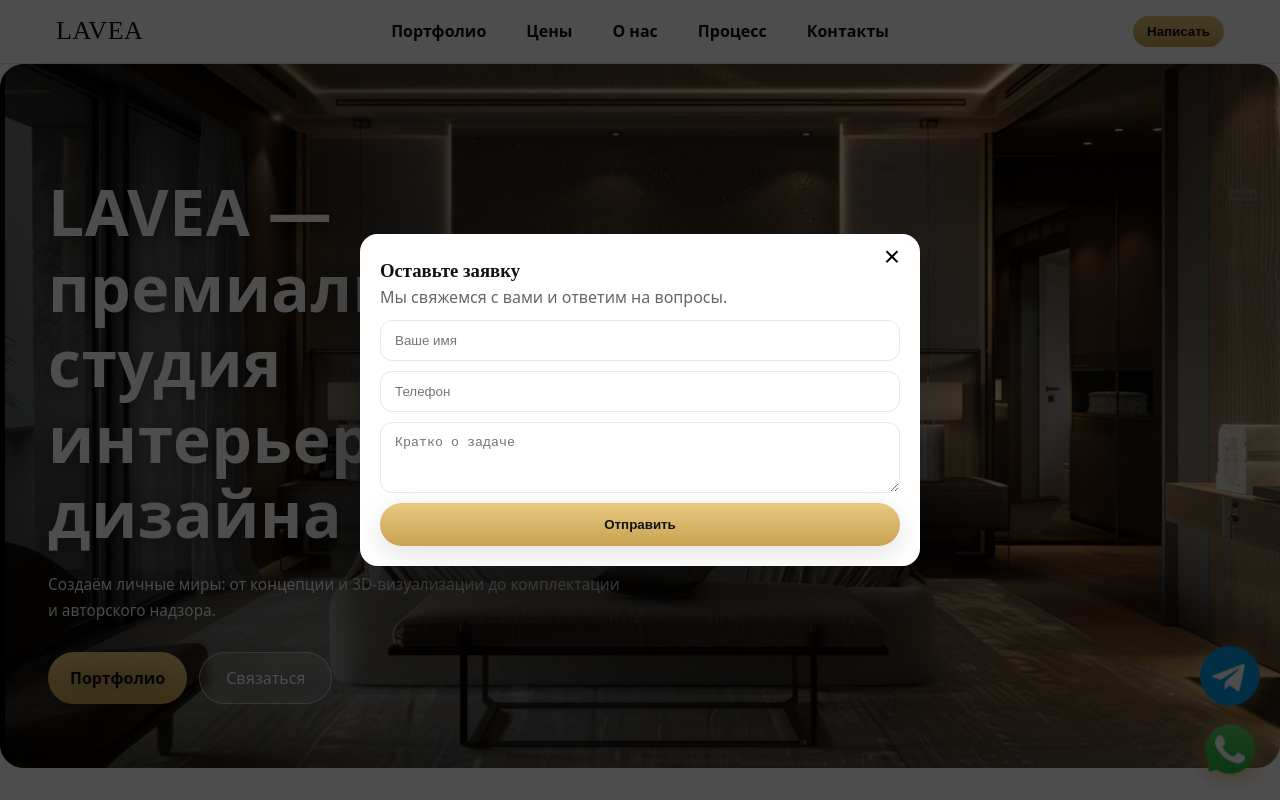
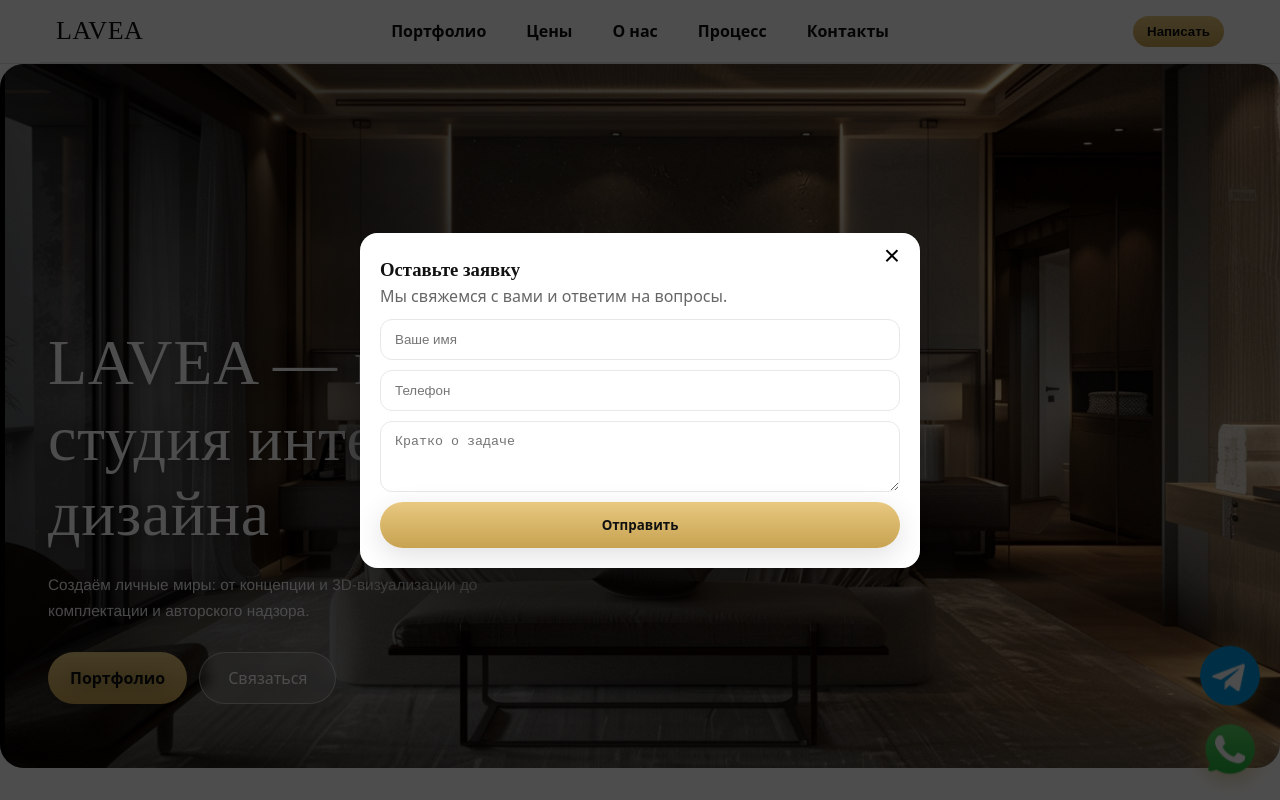
Before and after one commit to ankakisis-cloud/lavea-site, a Next.js app: page / in a window 1280 px wide. Both pictures are taken after a click on the button "Написать". Shown: the top 800 px of the page. Built offline with nearby package versions, Linux system fonts and the light colour scheme; no server answers.

Commit message:
Update lavea-additions.css

```diff
--- a/styles/lavea-additions.css
+++ b/styles/lavea-additions.css
@@ -486,3 +486,73 @@ header .wrap .actions .nav-cta{ display: inline-flex; }
 .btnSecondary:hover{
   background: rgba(255,255,255,.18);
 }
+/* ===== HERO LAVEA — фирменный стиль, широкие строки ===== */
+.heroContent{
+  position: absolute;
+  left: 140px;               /* сдвинули чуть правее — по линии логотипа */
+  bottom: 120px;
+  max-width: 1200px;         /* текст растянут почти до центра */
+  width: 72vw;
+  color: #fff;
+  text-shadow: 0 3px 18px rgba(0,0,0,.35);
+  word-break: keep-all;
+  hyphens: none;
+}
+
+.heroContent h1{
+  margin: 0 0 32px;
+  font-family: "Playfair Display", "Cormorant Garamond", "EB Garamond", serif; /* стиль LAVEA */
+  font-weight: 500;
+  font-size: clamp(44px, 4.8vw, 84px);
+  line-height: 1.15;
+  letter-spacing: 0.01em;
+  max-width: 100%;
+  white-space: normal;
+}
+
+.heroContent p{
+  margin: 0 0 48px;
+  font-family: "Manrope", "Helvetica Neue", Arial, sans-serif; /* тот же шрифт, что на сайте */
+  font-weight: 400;
+  font-size: clamp(18px, 1.3vw, 22px);
+  line-height: 1.7;
+  opacity: .92;
+  max-width: 70%;
+}
+
+/* Кнопки премиум-стиля */
+.ctaRow{
+  display: flex;
+  gap: 16px;
+  flex-wrap: wrap;
+}
+
+.goldBtn{
+  display: inline-block;
+  padding: 14px 28px;
+  border-radius: 999px;
+  background: linear-gradient(180deg,#E8C980,#C7A251);
+  color: #111;
+  font-weight: 600;
+  font-family: inherit;
+  text-decoration: none;
+  transition: all .3s ease;
+}
+.goldBtn:hover{ filter: brightness(1.08); }
+
+.btnSecondary{
+  display: inline-block;
+  padding: 14px 28px;
+  border-radius: 999px;
+  background: rgba(255,255,255,.12);
+  border: 1px solid rgba(255,255,255,.45);
+  color: #fff;
+  font-family: inherit;
+  font-weight: 500;
+  text-decoration: none;
+  backdrop-filter: blur(6px);
+  transition: all .3s ease;
+}
+.btnSecondary:hover{
+  background: rgba(255,255,255,.18);
+}
```
